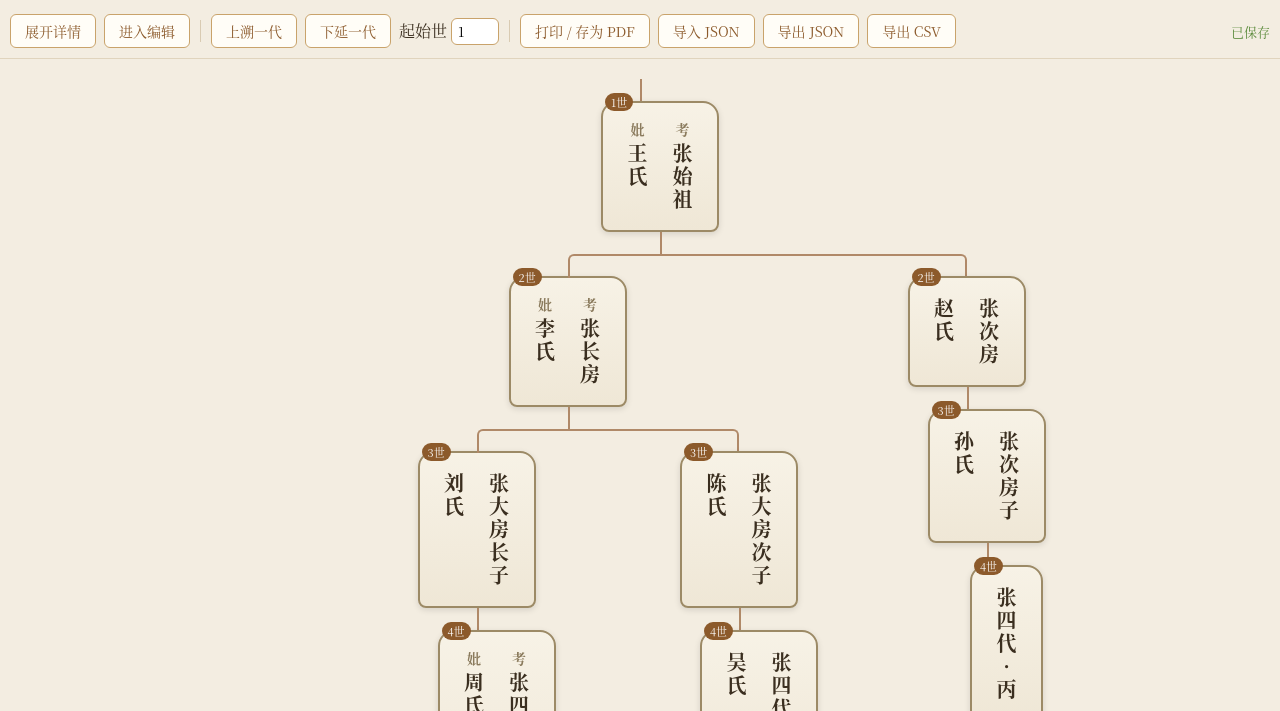
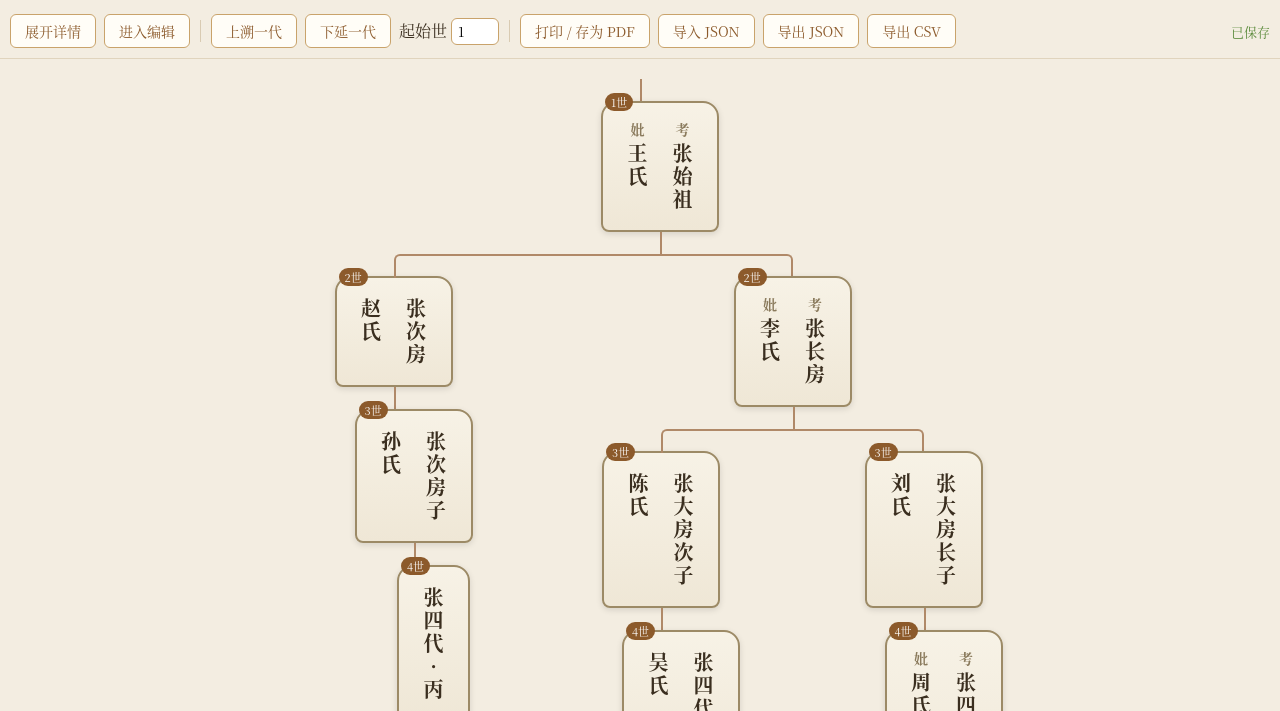
Before and after one commit to SeikenV/GeneaDoc, a plain HTML site: page 家谱.html in a window 1280 px wide. Shown: the part 89-800 px from the top of the page. Drawn offline with Linux system fonts and the light colour scheme.

Commit message:
兄弟姐妹按排行排序，老大在右，同排行男在右

```diff
--- a/家谱.html
+++ b/家谱.html
@@ -456,7 +456,12 @@ function makeNode(p, gen){
   node.innerHTML = html;
   li.appendChild(node);
 
-  const kids = childrenOf(p.id);
+  const kids = childrenOf(p.id).slice().sort((a,b) => {
+    const oa = a.order ? +a.order : 999;
+    const ob = b.order ? +b.order : 999;
+    if(oa !== ob) return oa - ob;          // 按排行升序
+    return (a.female?0:1) - (b.female?0:1); // 同排行时男在后（右）
+  }).reverse();                            // 镜像：老大在右
   if(kids.length){
     const ul = document.createElement("ul");
     kids.forEach(c => ul.appendChild(makeNode(c, gen+1)));
```
